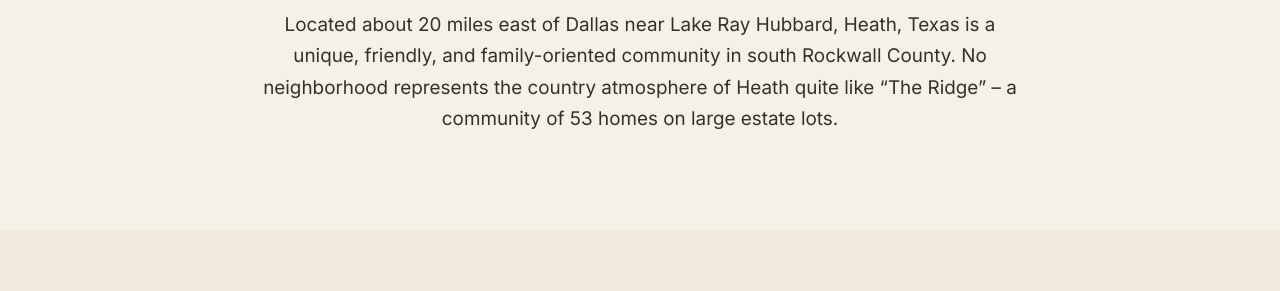
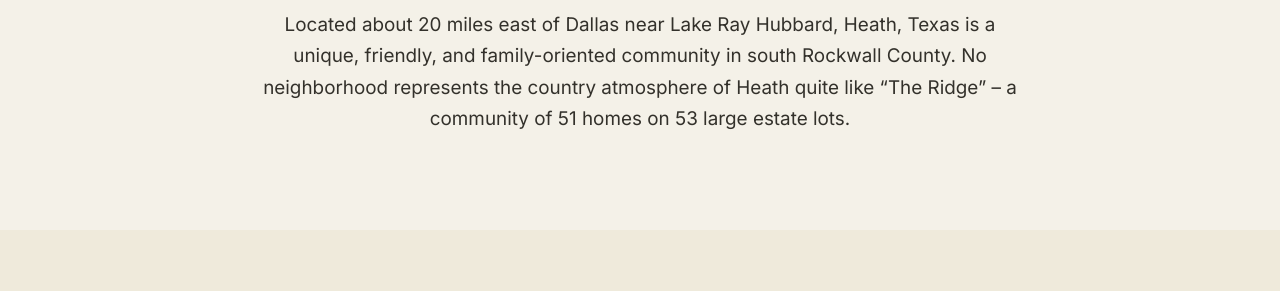
Before and after one commit to TheRidgeHOA/TheRidgeHOA.github.io, a Jekyll site: the page built from index.html, in a window 1280 px wide and 1400 px high, scrolled down 459 px. Shown: the part 247-538 px from the top of the window. Built offline with Jekyll 4.4.1, drawn with Linux system fonts in a browser that asks for light colours; some of the changed text lies outside the part shown.

Commit message:
Correct community size: 51 homes on 53 lots
The community has 51 homes built on 53 estate lots, not 53 homes.
Update the homepage overview, the amenities card, and the page meta
description.

Co-Authored-By: Claude Opus 4.7 (1M context) <noreply@anthropic.com>

```diff
--- a/index.html
+++ b/index.html
@@ -3,7 +3,8 @@ layout: home
 title: "Home"
 description: >-
   Welcome to The Ridge-Heath HOA in Heath, Texas - a friendly, family-oriented
-  community of 53 estate-lot homes with a 45-acre Common Recreational Area.
+  community of 51 homes on 53 large estate lots with a 45-acre Common
+  Recreational Area.
 hero_title: "Welcome to The Ridge-Heath HOA"
 hero_subtitle: "Your Community, Our Commitment"
 hero_cta_text: "Join Our Facebook Group"
@@ -17,7 +18,7 @@ hero_cta_url: "https://www.facebook.com/groups/1041583285904997"
       Located about 20 miles east of Dallas near Lake Ray Hubbard, Heath, Texas
       is a unique, friendly, and family-oriented community in south Rockwall
       County. No neighborhood represents the country atmosphere of Heath quite
-      like &ldquo;The Ridge&rdquo; &ndash; a community of 53 homes on large
+      like &ldquo;The Ridge&rdquo; &ndash; a community of 51 homes on 53 large
       estate lots.
     </p>
   </div>
@@ -88,8 +89,8 @@ hero_cta_url: "https://www.facebook.com/groups/1041583285904997"
         </svg>
         <h3 class="amenity-card__title">Estate-Lot Living</h3>
         <p class="amenity-card__text">
-          The Ridge is a community of 53 homes on large estate lots, set in the
-          country atmosphere of Heath in south Rockwall County.
+          The Ridge is a community of 51 homes on 53 large estate lots, set in
+          the country atmosphere of Heath in south Rockwall County.
         </p>
       </article>
     </div>
```
